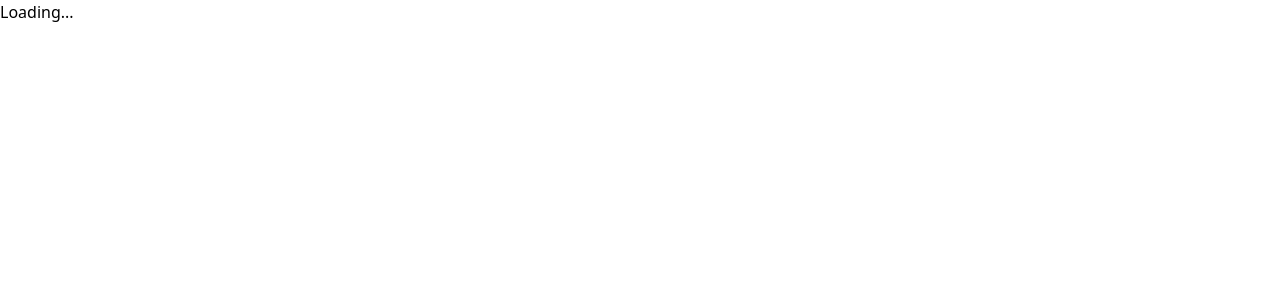
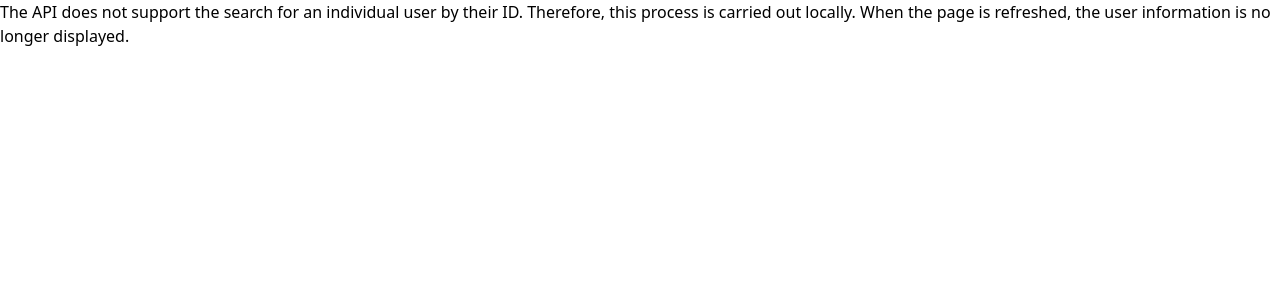
Before and after one commit to francescochimenti/InterviewChallenge, a React (Create React App) app: page /details/1 in a window 1280 px wide. Shown: the top 300 px of the page. Built offline with nearby package versions, Linux system fonts and the light colour scheme.

Commit message:
Aggiornato il messaggio di caricamento per gli utenti non trovati

```diff
--- a/src/pages/details/Details.jsx
+++ b/src/pages/details/Details.jsx
@@ -12,7 +12,13 @@ const Details = () => {
 
   // If the user is not found, display a loading message
   if (!user) {
-    return <div>Loading...</div>;
+    return (
+      <div>
+        The API does not support the search for an individual user by their ID.
+        Therefore, this process is carried out locally. When the page is
+        refreshed, the user information is no longer displayed.
+      </div>
+    );
   }
 
   return (
```
